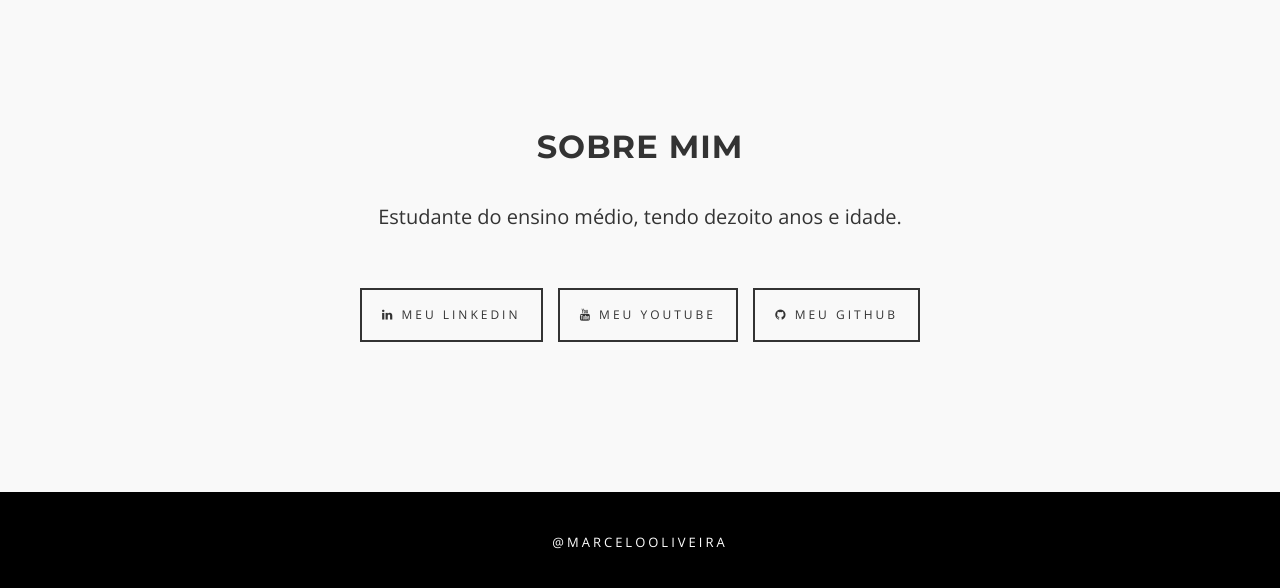
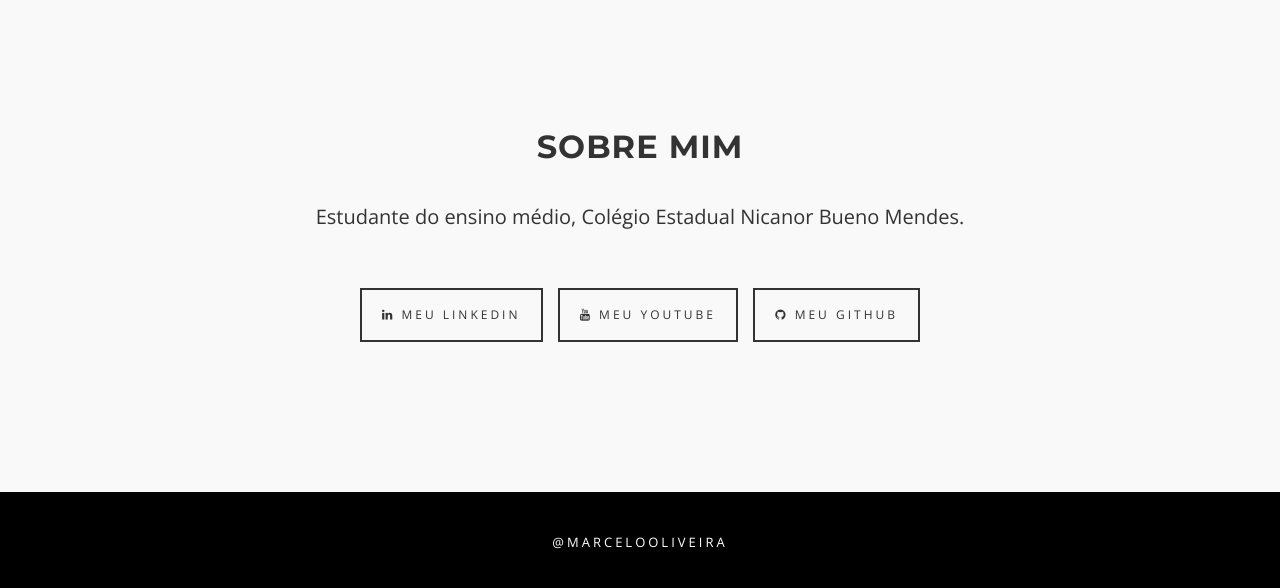
Before and after one commit to nipizani06/Nicolly, a plain HTML site: page index.html in a window 1280 px wide. Shown: the part 822-1410 px from the top of the page. Drawn offline with nearby package versions, Linux system fonts and the light colour scheme; files that its build step writes are made by us from their sources.

Commit message:
Update index.html

```diff
--- a/index.html
+++ b/index.html
@@ -66,7 +66,7 @@
 		<div class="col-md-8">
             <h2 class="d-block">SOBRE MIM</h2>
 			<p>
-				Estudante do ensino médio, tendo dezoito anos e idade.
+				Estudante do ensino médio, Colégio Estadual Nicanor Bueno Mendes.
 			</p>
 			<p>
 				<a href="https://www.linkedin.com/feed/?trk=onboarding-landing" target="_blank" class="btnghost"><i class="fa fa-linkedin"></i> MEU LINKEDIN</a>
```
